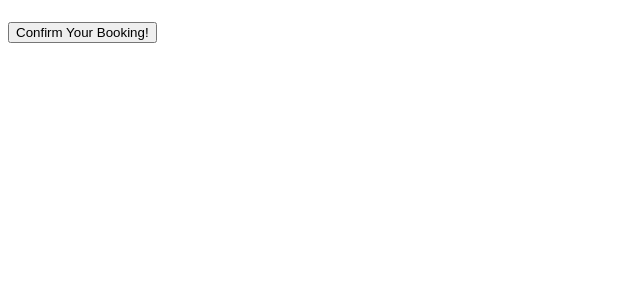
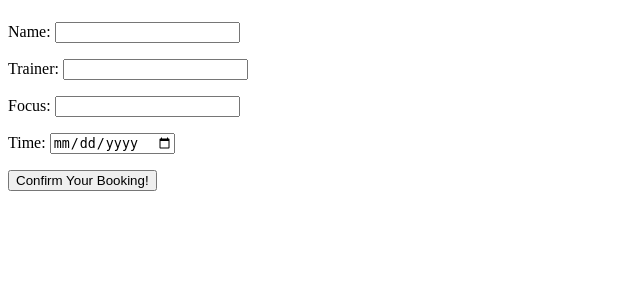
Before and after one commit to MikeyRedmon/Find_Your_Shape, a Django app: page /bookingin in a window 1280 px wide. Shown: the part 58-358 px from the top of the page, without its empty margins (0-640 px from the left). Run offline with Django 3.2, Linux system fonts and the light colour scheme.

Commit message:
start adding crud functionality

```diff
--- a/Find_Your_Shape/home/templates/home/bookingin.html
+++ b/Find_Your_Shape/home/templates/home/bookingin.html
@@ -13,18 +13,31 @@
 </header>
 <body>
 
-    <form>
+    <form method="post" action="booking">
+        {% csrf_token %}
         <div>
-            <p></p>
+            <p>
+                <label for="id_name">Name:</label>
+                <input type="text" id="id_name" name="item_name">
+            </p>
         </div>
         <div>
-            <p></p>
+            <p>
+                <label for="id_trainer">Trainer:</label>
+                <input type="text" id="id_trainer" name="item_trainer">
+            </p>
         </div>
         <div>
-            <p></p>
+            <p>
+                <label for="id_focus">Focus:</label>
+                <input type="text" id="id_focus" name="item_focus">
+            </p>
         </div>
         <div>
-            <p></p>
+            <p>
+                <label for="id_time">Time:</label>
+                <input type="date" id="id_time" name="item_time">
+            </p>
         </div>
         <div>
             <button>Confirm Your Booking!</button>
--- a/Find_Your_Shape/home/views.py
+++ b/Find_Your_Shape/home/views.py
@@ -1,4 +1,4 @@
-from django.shortcuts import render
+from django.shortcuts import render, redirect
 from .models import hiitbook, hittclasses
 
 # Create your views here.
@@ -9,6 +9,13 @@ def home(request):
 
 
 def booking(request):
+    if request.method == 'POST':
+        name = request.POST.get('item_name')
+        trainer = request.POST.get('item_trainer')
+        focus = request.POST.get('item_focus')
+        time = request.POST.get('item_time')
+        hittclasses.objects.Create(name=name, trainer=trainer, focus=focus, time=time)
+        return redirect('booking')
     hiitbooks = hiitbook.objects.all()
     context = {
         'hiitclasses':  hiitbooks
```
